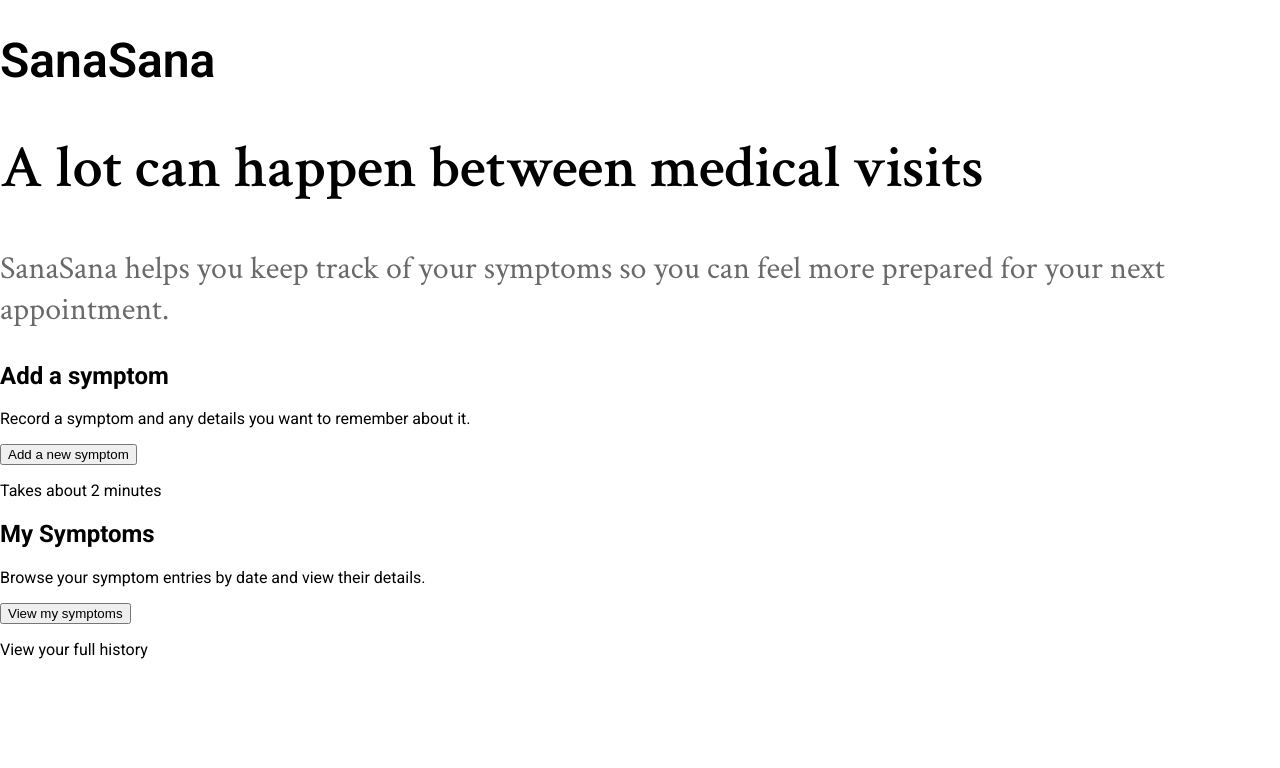
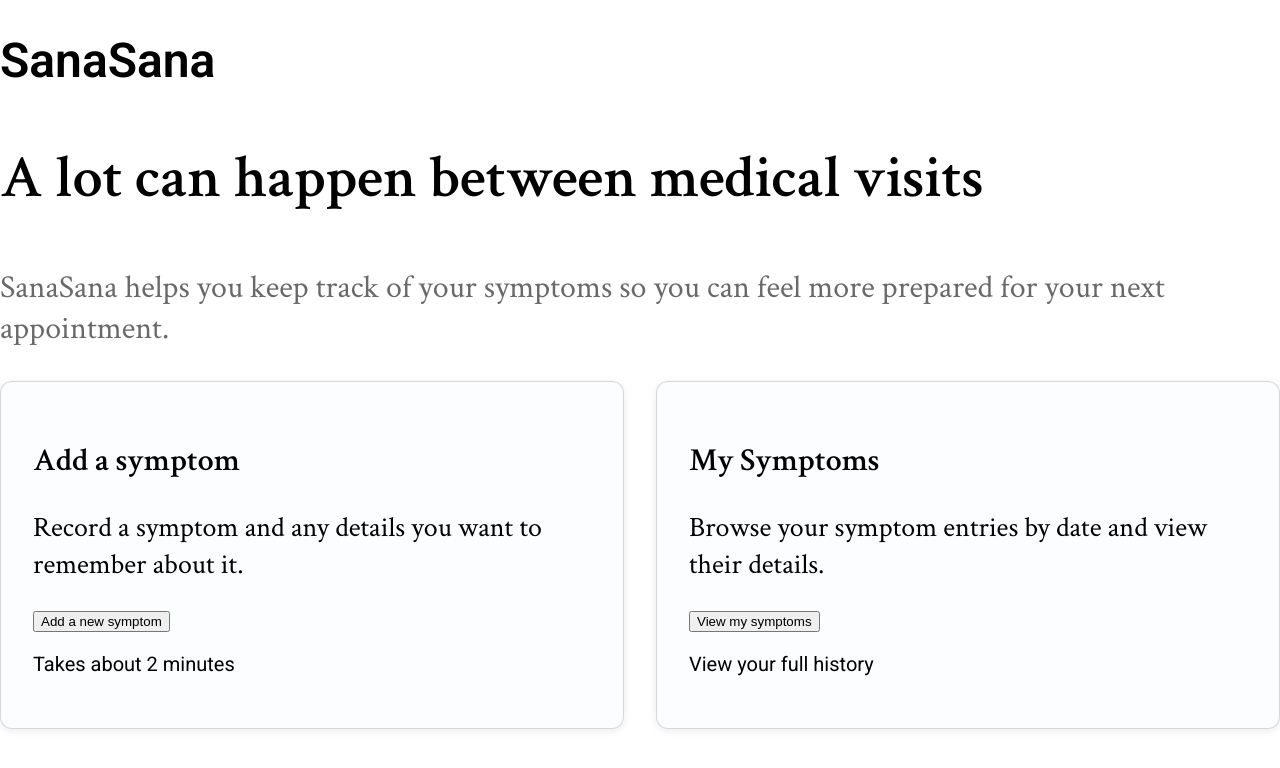
Before and after one commit to matamory/SanaSana, a React (Vite) app in the folder frontend/: page / in a window 1280 px wide. Shown: the top 768 px of the page. Built offline with nearby package versions, Linux system fonts and the light colour scheme.

Commit message:
Basic home page UI completed

```diff
--- a/frontend/src/App.css
+++ b/frontend/src/App.css
@@ -3,6 +3,10 @@
   font-family: 'Roboto', sans-serif;
   font-size: 48px;
   font-weight: 600;
+}
+
+.hero {
+
 }
 
 .hero-heading {
@@ -17,3 +21,34 @@
   font-weight: 400;
   color: rgba(0, 0, 0, 0.59);
 }
+
+.symptom-cards {
+  display: grid;
+  grid-template-columns: 1fr 1fr;
+  gap: 2rem;
+}
+
+.symptom-card {
+  background-color: #61a7d307;
+  padding: 2rem;
+  border-radius: 12px;
+  border: 1px solid rgba(0, 0, 0, 0.15);
+  box-shadow: 0 2px 8px rgba(0, 0, 0, 0.08);
+}
+
+.card-heading {
+  font-family: "Crimson Text";
+  font-weight:  600;
+  font-size: 32px;
+}
+.card-description {
+  font-family: "Crimson Text";
+  font-weight:  400;
+  font-size: 28px;
+}
+.supporting-card-info {
+  font-family: "Roboto", sans-serif;
+  font-weight:  400;
+  font-size: 20px;
+
+}
--- a/frontend/src/components/AddSymptomCard.tsx
+++ b/frontend/src/components/AddSymptomCard.tsx
@@ -3,13 +3,13 @@
 function AddSymptomCard() {
 
   return (
-    <>
-        <h2>Add a symptom</h2>
-        <p>Record a symptom and any details you want to remember about it.</p>
+    <article className="symptom-card">
+        <h2 className="card-heading">Add a symptom</h2>
+        <p className="card-description">Record a symptom and any details you want to remember about it.</p>
         <button>Add a new symptom</button>
-        <p>Takes about 2 minutes</p>
+        <p className="supporting-card-info">Takes about 2 minutes</p>
 
-    </>
+    </article>
   )
 }
 
--- a/frontend/src/components/MySymptomsCard.tsx
+++ b/frontend/src/components/MySymptomsCard.tsx
@@ -3,14 +3,14 @@
 function MySymptomsCard() {
 
   return (
-    <>
+    <article className="symptom-card">
 
-        <h2>My Symptoms</h2>
-        <p>Browse your symptom entries by date and view their details.</p>
+        <h2 className="card-heading">My Symptoms</h2>
+        <p className="card-description">Browse your symptom entries by date and view their details.</p>
         <button>View my symptoms</button>
-        <p>View your full history</p>
+        <p className="supporting-card-info">View your full history</p>
 
-    </>
+    </article>
   )
 }
 
--- a/frontend/src/pages/Home.tsx
+++ b/frontend/src/pages/Home.tsx
@@ -7,12 +7,15 @@ function Home() {
 
   return (
     <>
-
+        <section className="hero">
           <h1 className="hero-heading">A lot can happen between medical visits</h1>
           <p className="hero-paragraph">SanaSana helps you keep track of your symptoms so you can feel more prepared for your next appointment.</p>
+        </section>
 
+        <section className="symptom-cards">
         <AddSymptomCard />
         <MySymptomsCard />
+        </section>
 
     </>
   )
```
